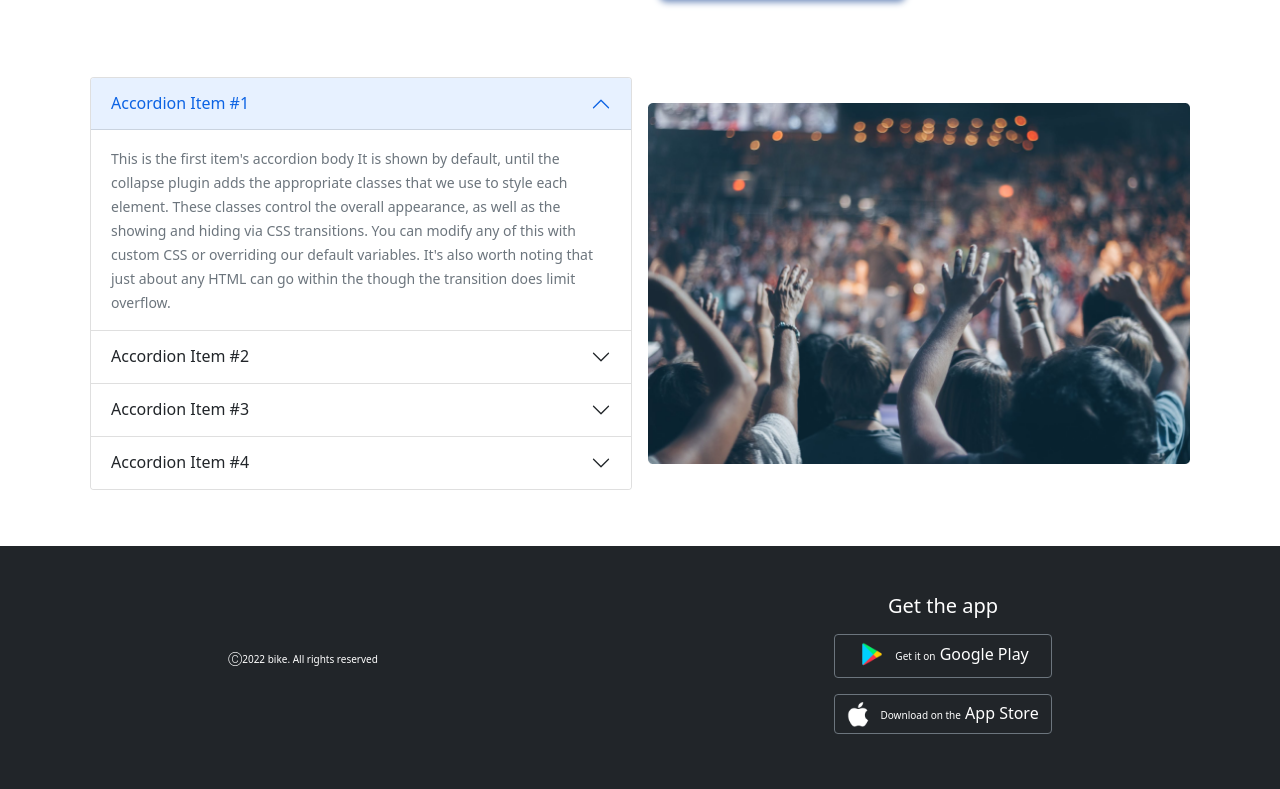
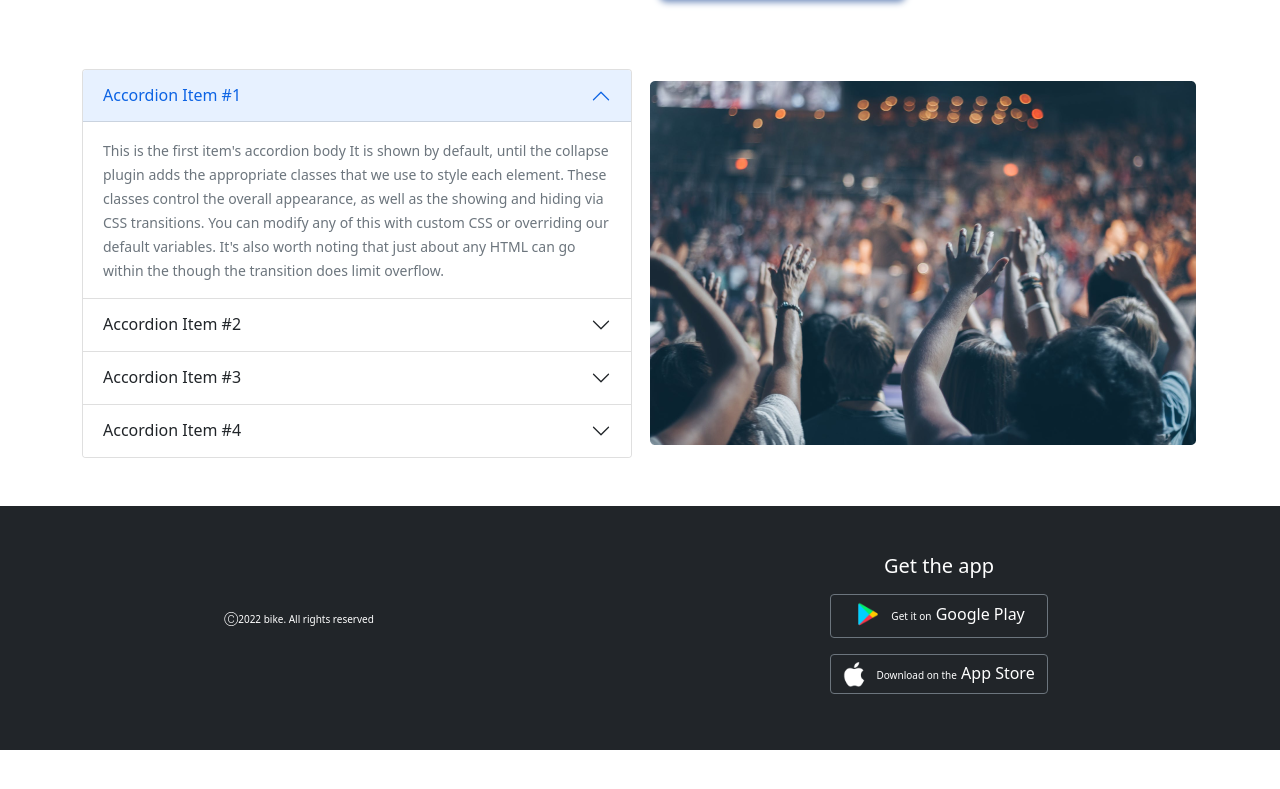
Before and after one commit to RawsonTabassum/assignment-03-convention-center, a plain HTML site: page index.html in a window 1280 px wide. Shown: the part 1174-1963 px from the top of the page. After the commit the page ends 1924 px from the top, so only its background shows below. Drawn offline with nearby package versions, Linux system fonts and the light colour scheme.

Commit message:
accordion fixed

```diff
--- a/index.html
+++ b/index.html
@@ -275,8 +275,8 @@
 
         <!-- faq, mandatory section -->
         <section class="container my-5">
-            <div class="d-flex justify-content-between align-items-center">
-              <div class="m-2 w-50">
+            <div class="row g-3 d-flex align-items-center">
+              <div class="col-lg-6">
                 <div class="accordion" id="accordionExample">
                   <div class="accordion-item">
                     <h2 class="accordion-header" id="headingOne">
@@ -328,7 +328,7 @@
                   </div>
                 </div>
               </div>
-              <div class="m-2 w-50">
+              <div class="col-lg-6 d-flex justify-content-center">
                 <img class="img-fluid" src="images/people.png" alt="">
               </div>
             </div>
@@ -339,10 +339,9 @@
     <footer class="bg-dark py-5">
         <div class="d-flex justify-content-around align-items-center">
           <p class="text-white fw-light fs-xs">
-            &#x24B8;2022 bike. All rights reserved
-          </p>
+            &#x24B8;2022 bike. All rights reserved </p>
 
-          <div class="d-flex flex-column">
+          <div class="d-flex flex-column px-2">
             <h5 class="text-center text-white">Get the app</h5>
             <button class="btn btn-outline-secondary text-white my-2">
               <a class="footer-link" target="_blank" href="https://play.google.com/store/apps/details?id=com.facebook.katana">
```
